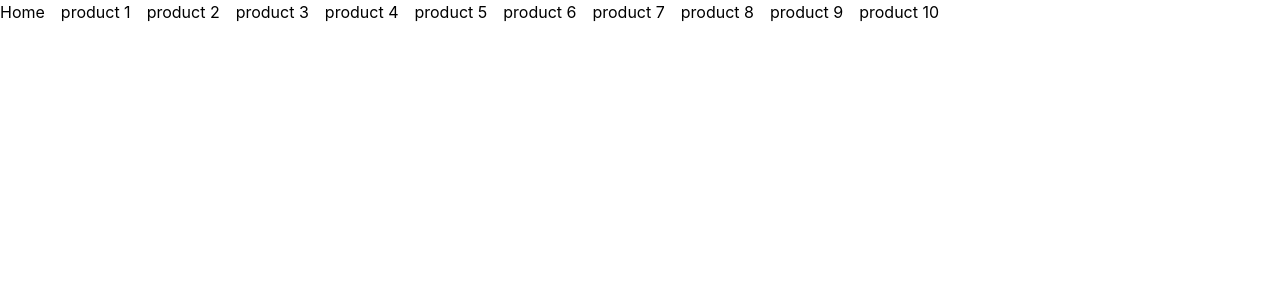
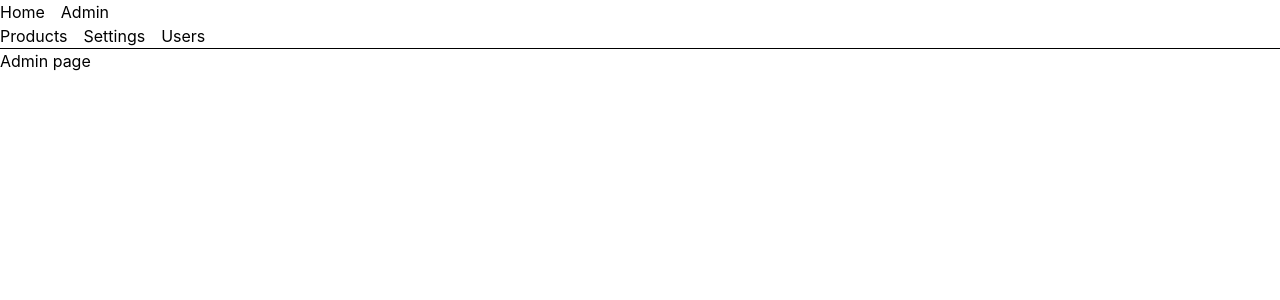
Before and after one commit to Hary300/Practice-React-TypeScript-Phase-3, a React (Vite) app: page /admin in a window 1280 px wide. Shown: the top 300 px of the page. Built offline with nearby package versions, Linux system fonts and the light colour scheme.

Commit message:
topic 12. nested routes

```diff
--- a/src/App.tsx
+++ b/src/App.tsx
@@ -1,27 +1,26 @@
-import { Link, Route, Routes } from 'react-router-dom';
-import Products from './pages/Products';
+import { Route, Routes, Link } from 'react-router-dom';
+
 import Home from './pages/Home';
+import Admin from './pages/admin-page/Admin';
+import Products from './pages/admin-page/Products';
+import Settings from './pages/admin-page/Settings';
+import Users from './pages/admin-page/Users';
 
 function App() {
   return (
     <>
       <div className='flex gap-4'>
         <Link to='/'>Home</Link>
-        <Link to='/products/1'>product 1</Link>
-        <Link to='/products/2'>product 2</Link>
-        <Link to='/products/3'>product 3</Link>
-        <Link to='/products/4'>product 4</Link>
-        <Link to='/products/5'>product 5</Link>
-        <Link to='/products/6'>product 6</Link>
-        <Link to='/products/7'>product 7</Link>
-        <Link to='/products/8'>product 8</Link>
-        <Link to='/products/9'>product 9</Link>
-        <Link to='/products/10'>product 10</Link>
+        <Link to='/admin'>Admin</Link>
       </div>
 
       <Routes>
         <Route path='/' element={<Home />} />
-        <Route path='/products/:id' element={<Products />} />
+        <Route path='admin' element={<Admin />}>
+          <Route path='products' element={<Products />} />
+          <Route path='settings' element={<Settings />} />
+          <Route path='users' element={<Users />} />
+        </Route>
       </Routes>
     </>
   );
--- /dev/null
+++ b/src/pages/admin-page/Admin.tsx
@@ -0,0 +1,18 @@
+import { Link, Outlet } from 'react-router-dom';
+
+export default function Admin() {
+  return (
+    <>
+      <div className='flex gap-4'>
+        <Link to='products'>Products</Link>
+        <Link to='settings'>Settings</Link>
+        <Link to='users'>Users</Link>
+      </div>
+
+      <hr />
+      <h1>Admin page</h1>
+
+      <Outlet />
+    </>
+  );
+}
--- /dev/null
+++ b/src/pages/admin-page/Products.tsx
@@ -0,0 +1,7 @@
+export default function Products() {
+  return (
+    <>
+      <h1>This is Product page</h1>
+    </>
+  );
+}
--- /dev/null
+++ b/src/pages/admin-page/Settings.tsx
@@ -0,0 +1,7 @@
+export default function Settings() {
+  return (
+    <>
+      <h1>This is settings page</h1>
+    </>
+  );
+}
--- /dev/null
+++ b/src/pages/admin-page/Users.tsx
@@ -0,0 +1,7 @@
+export default function Users() {
+  return (
+    <>
+      <h1>This is user page</h1>
+    </>
+  );
+}
```
